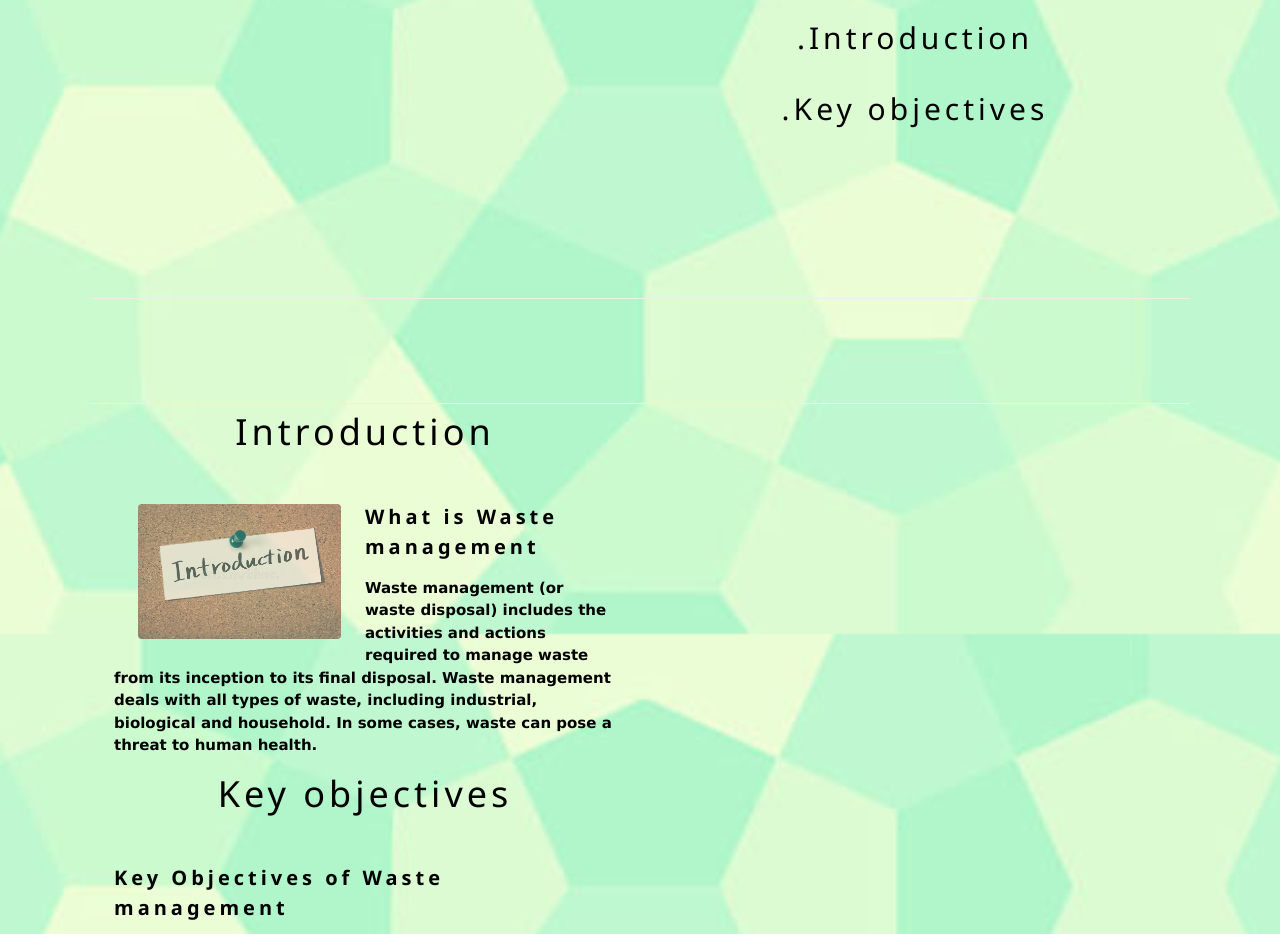
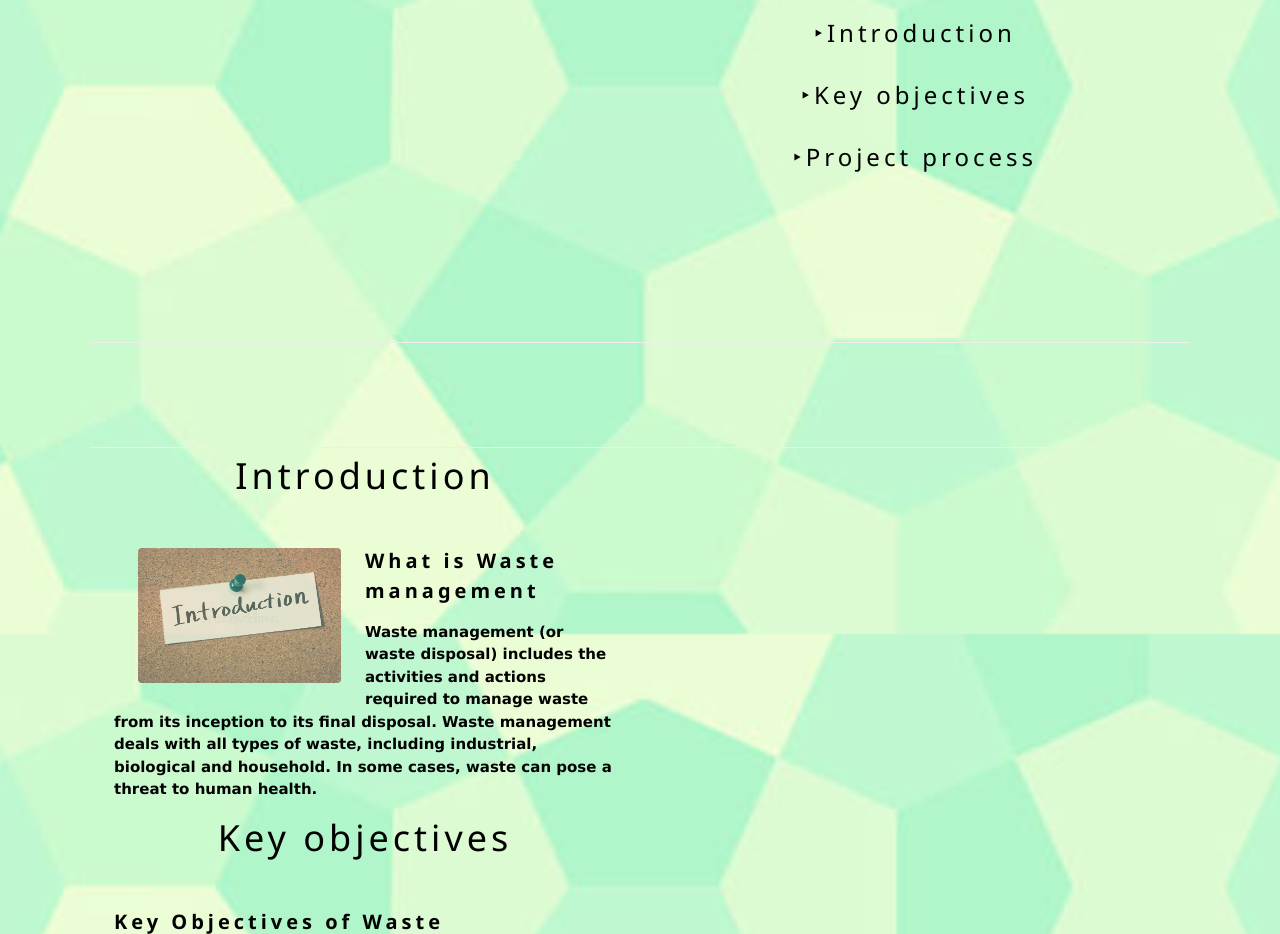
Before and after one commit to LVIS-school/LVIS-school.github.io, a plain HTML site: page index.html in a window 1280 px wide. Shown: the part 166-1100 px from the top of the page. Drawn offline with nearby package versions, Linux system fonts and the light colour scheme.

Commit message:
Update index.html

```diff
--- a/index.html
+++ b/index.html
@@ -43,13 +43,14 @@ h1, h2, h3, h4, h5, h6 {
   <!-- About Section -->
   <div class="w3-row w3-padding-64" id="about">
     <div class="w3-col m6 w3-padding-large w3-hide-small">
-     <img src="../images/big-icon.png" class="w3-round w3-image w3-opacity-min" alt="Table Setting" width="600" height="750">
+     <img src="../images/big-icon.png" class="w3-round w3-image w3-opacity-min" alt="Table Setting" width="700" height="750">
     </div>
 
     <div class="w3-col m6 w3-padding-large">
       <h1 class="w3-center"><u>Table of Contents</h1></u>
-      <h2 class="w3-center"><a href="#menu" class="w3-bar-item w3-button">.Introduction</a></h2>
-      <h2 class="w3-center"><a href="#contact" class="w3-bar-item w3-button">.Key objectives</a></h2>
+      <h3 class="w3-center"><a href="#menu" class="w3-bar-item w3-button">‣Introduction</a></h3>
+      <h3 class="w3-center"><a href="#contact" class="w3-bar-item w3-button">‣Key objectives</a></h3>
+      <h3 class="w3-center"><a href="#about" class="w3-bar-item w3-button">‣Project process</a></h3>
       <p class="w3-large"><span class="w3-tag w3-light-grey"></span></p>
       <p class="w3-large w3-text-grey w3-hide-medium"></p>
     </div>
```
